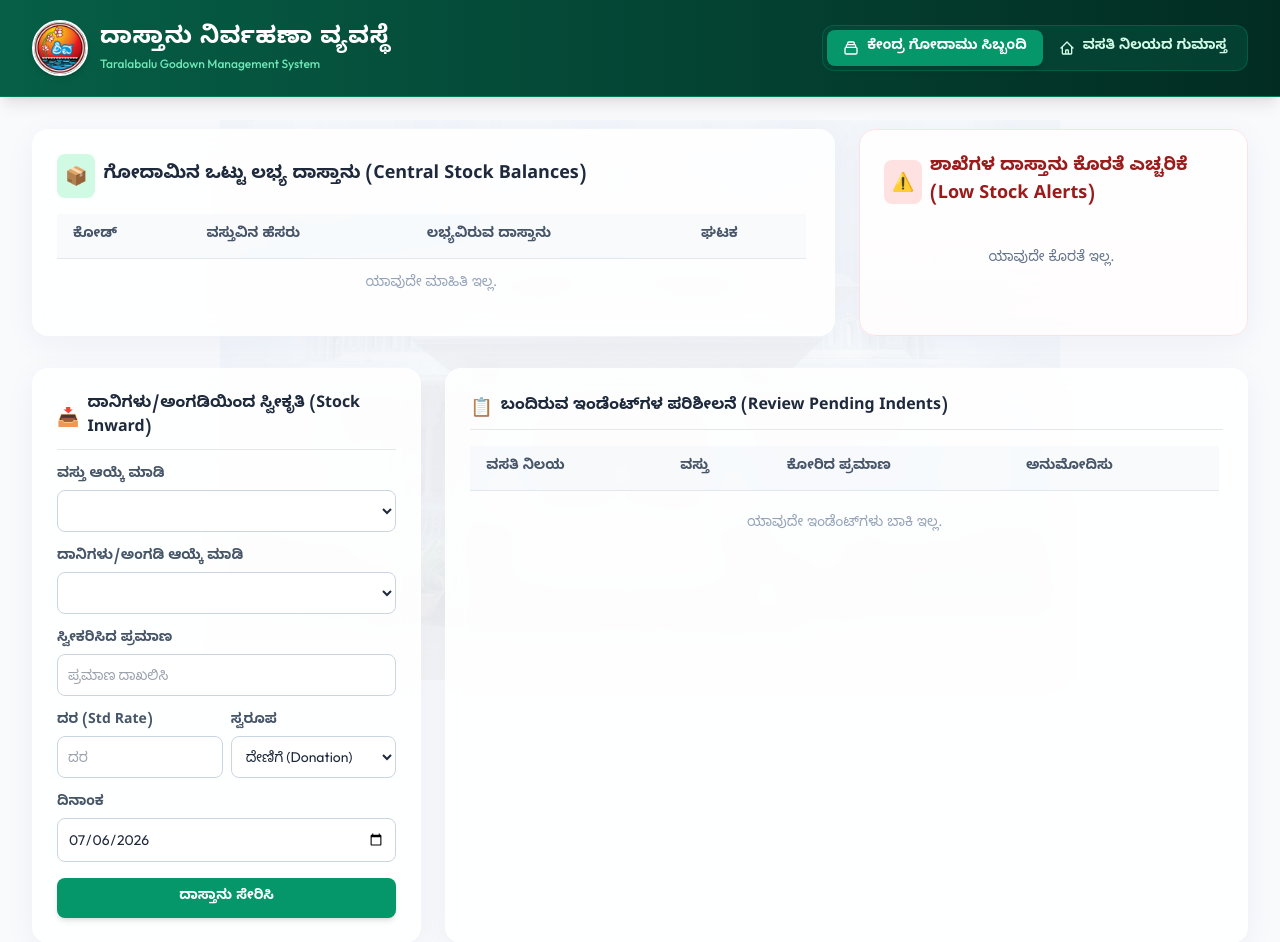
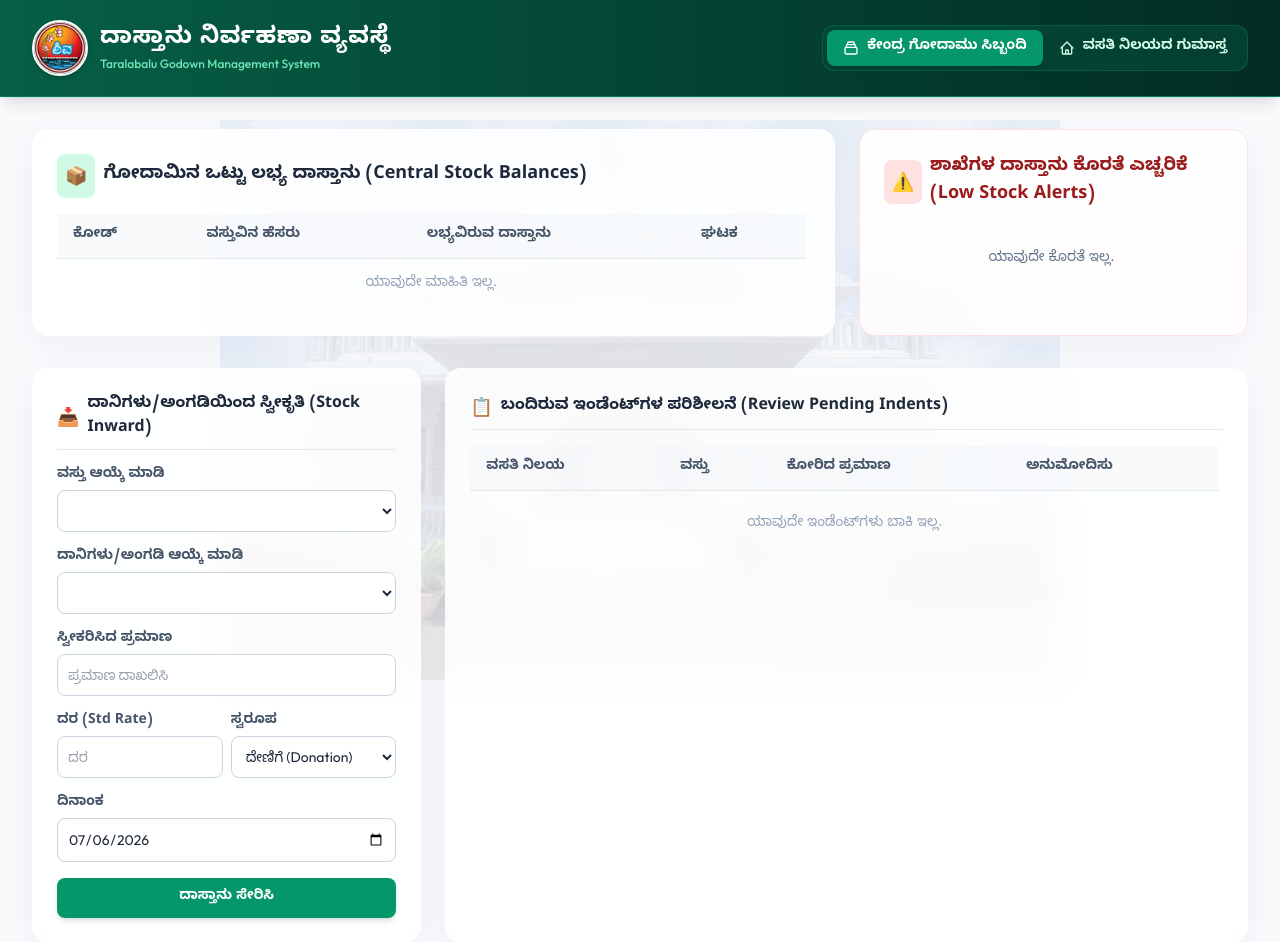
Before and after one commit to manchestertechnologies-com/taralabalu_godown_management_system, a Flask app: page / in a window 1280 px wide. Shown: the top 942 px of the page. Run offline with Flask 3, Linux system fonts and the light colour scheme; data that the repository does not hold is empty; some libraries are stand-ins or nearby versions.

Commit message:
Update layout: increase watermark opacity to 15% for visibility

```diff
--- a/templates/index.html
+++ b/templates/index.html
@@ -31,9 +31,10 @@
 <body class="bg-slate-50 text-slate-800 min-h-screen flex flex-col relative">
 
     <!-- Background Watermark (Subtle opacity behind all content) -->
-    <div class="fixed inset-0 pointer-events-none flex items-center justify-center opacity-[0.05] z-0">
+    <div class="fixed inset-0 pointer-events-none flex items-center justify-center opacity-[0.15] z-0">
         <img src="/static/images/watermark.jpg" alt="Taralabalu Watermark" class="max-w-[70%] max-h-[70%] object-contain">
     </div>
+
 
     <!-- Header Banner -->
     <header class="bg-gradient-to-r from-emerald-800 to-emerald-950 text-white shadow-lg border-b border-emerald-700 print:hidden z-10 relative">
```
